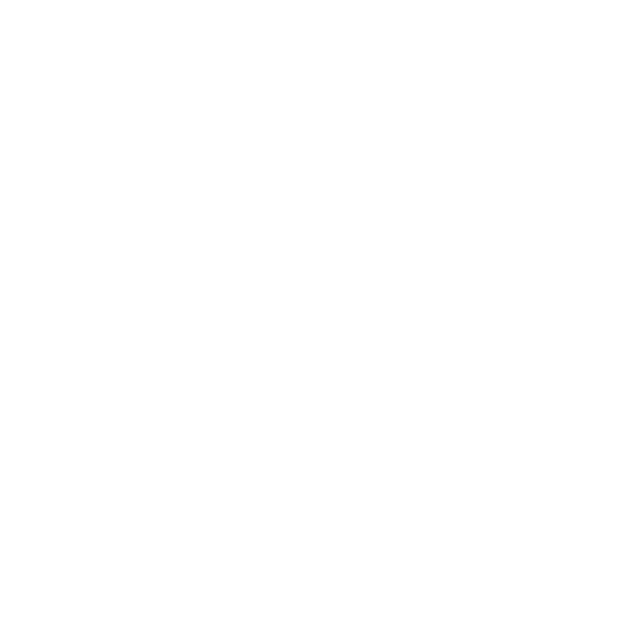
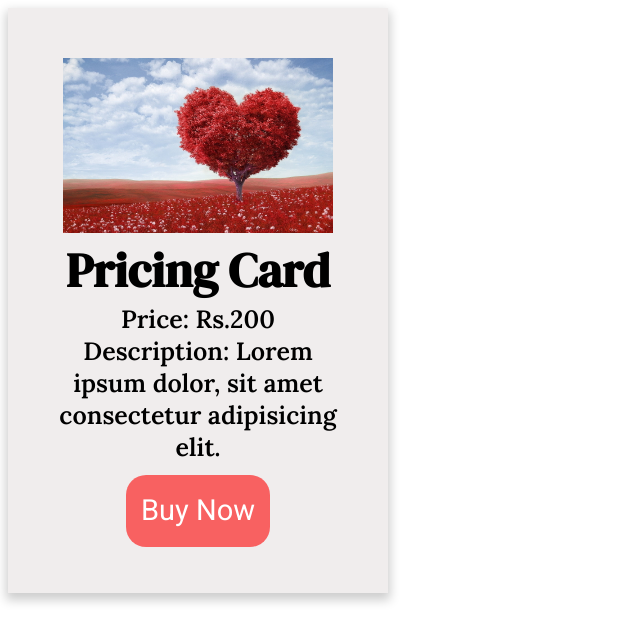
Before and after one commit to acciojob/pricing-card-5andeeep, a website: page main.html in a window 1280 px wide. Shown: the whole page, without its empty margins (0-640 px from the left). Drawn offline with Linux system fonts and the light colour scheme.

Commit message:
ans added

```diff
--- a/main.html
+++ b/main.html
@@ -4,9 +4,38 @@
 
 <head>
 	<link rel="stylesheet" href="styles.css">
+
+<!-- !font design for heading "pricing card" -->
+	<link rel="preconnect" href="https://fonts.googleapis.com">
+	<link rel="preconnect" href="https://fonts.gstatic.com" crossorigin>
+	<link href="https://fonts.googleapis.com/css2?family=DM+Serif+Display&display=swap" rel="stylesheet">
+
+
+<!-- !font design for price and description -->
+	<link rel="preconnect" href="https://fonts.googleapis.com">
+	<link rel="preconnect" href="https://fonts.gstatic.com" crossorigin>
+	<link href="https://fonts.googleapis.com/css2?family=Lora:wght@600&display=swap" rel="stylesheet">
+<!-- !font design for buy now button -->
+	<link rel="preconnect" href="https://fonts.googleapis.com">
+	<link rel="preconnect" href="https://fonts.gstatic.com" crossorigin>
+	<link href="https://fonts.googleapis.com/css2?family=Heebo&display=swap" rel="stylesheet">
 </head>
 
 <body>
+
+	<section class="container">
+		<div class="image-div">
+			<img src="image.jpg" alt="image">
+		</div>
+		<h1>Pricing Card</h1>
+		<p>Price: Rs.200</p>
+		<p>Description: Lorem ipsum dolor, sit amet consectetur adipisicing elit.</p>
+		<button class="hero-btn" type="submit">Buy Now</button>
+	</section>
+
+
+
+
 	<!-- the entire body must be written by student -->
     <script type="text/javascript" src="./script.js">
 </script>
--- a/styles.css
+++ b/styles.css
@@ -1 +1,46 @@
-/*  your css code here. If applicable */
+.container{
+    width: 300px;
+    height: 400px;
+    background-color: rgb(240, 237, 237);
+    text-align: center;
+    padding: 50px 40px 135px;
+    box-shadow: 0px 5px 10px 2px rgba(0, 0, 0, 0.2);
+}
+img{
+    width: 270px;
+    height: 175px;
+}
+h1{
+    margin: 0px;
+    font-size: 48px;
+    font-weight: bolder;
+    font-family: 'DM Serif Display', serif;
+}
+div{
+    /* overflow: hidden; */
+    /* background-color: green; */
+    display: contents;
+    width: 83%;
+    height: 41%;
+}
+
+p{
+    margin: 0px;
+    font-size: 25px;
+    /* font-family: 'Lora', serif; */
+    font-family: 'Lora', serif;
+    font-weight: 600;
+}
+
+.hero-btn{
+    padding: 15px;
+    font-size: 29px;
+    border: none;
+    background-color: #ff000096;
+    color: white;
+    /* font-weight: bold; */
+    margin: 12px;
+    border-radius: 20px;
+    font-family: 'Heebo', sans-serif;
+    /* font-family: 'Vollkorn', serif; */
+}
```
Also changed, not shown: image.jpg (added).
